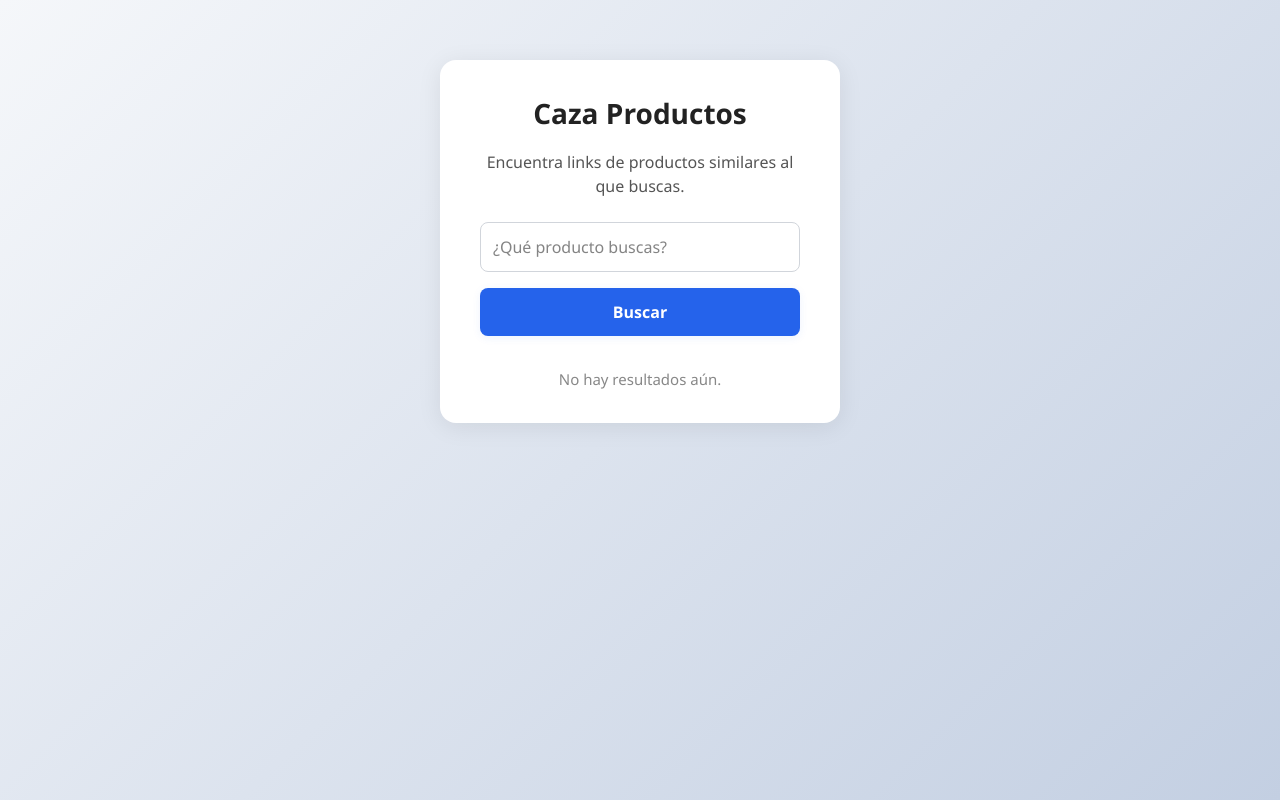
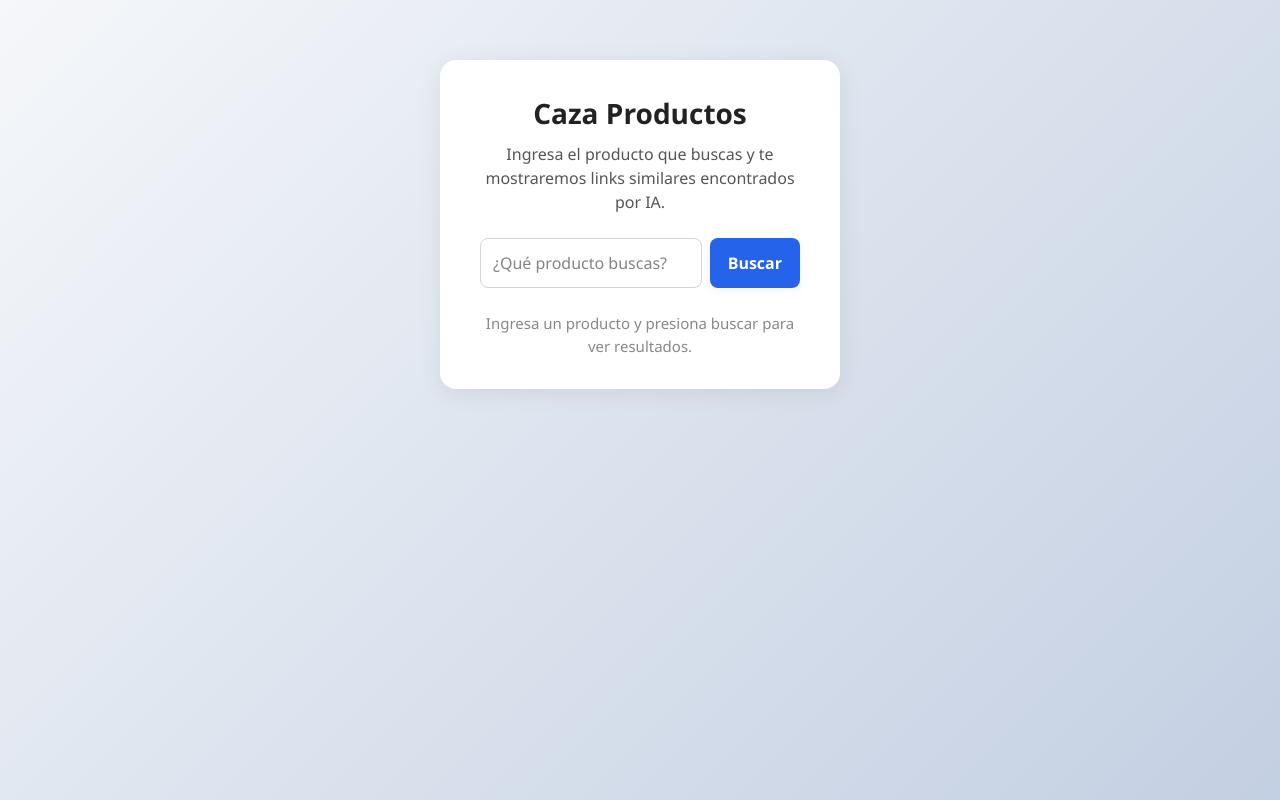
Before and after one commit to CS-DaviMagalhaes/Caza-Productos, a Next.js app in the folder frontend/: page / in a window 1280 px wide. Built offline with nearby package versions, Linux system fonts and the light colour scheme.

Commit message:
Adaptando para backend

```diff
--- a/frontend/app/page.tsx
+++ b/frontend/app/page.tsx
@@ -1,21 +1,43 @@
 "use client";
 import React, { useState } from "react";
 
+type Product = {
+  name: string;
+  url: string;
+};
+
+export default function Home() {
+  const [query, setQuery] = useState("");
+  const [results, setResults] = useState<Product[]>([]);
+  const [loading, setLoading] = useState(false);
+  const [error, setError] = useState("");
+
+  const handleSearch = async () => {
+    if (!query.trim()) return;
+    setLoading(true);
+    setError("");
+    setResults([]);
+
+    try {
+      // Simulación de llamada a API. Reemplaza por tu endpoint real.
+      // const res = await fetch(`/api/similar-products?q=${encodeURIComponent(query)}`);
+      // const data = await res.json();
+      // setResults(data);
+
+      // Simulación temporal
+      setTimeout(() => {
         const mockProducts = [
           { name: "Producto 1", url: "https://ejemplo.com/producto-1" },
           { name: "Producto 2", url: "https://ejemplo.com/producto-2" },
           { name: "Producto 3", url: "https://ejemplo.com/producto-3" },
-];
-
-export default function Home() {
-  const [query, setQuery] = useState("");
-  const [results, setResults] = useState<typeof mockProducts>([]);
-
-  const handleSearch = () => {
-    const filtered = mockProducts.filter(p =>
-      p.name.toLowerCase().includes(query.toLowerCase())
-    );
-    setResults(filtered);
+        ].filter(p => p.name.toLowerCase().includes(query.toLowerCase()));
+        setResults(mockProducts);
+        setLoading(false);
+      }, 1200);
+    } catch (err) {
+      setError("Hubo un problema al buscar productos. Intenta de nuevo.");
+      setLoading(false);
+    }
   };
 
   return (
@@ -41,12 +63,13 @@ export default function Home() {
           textAlign: "center",
         }}
       >
-        <h1 style={{ fontWeight: 700, fontSize: 28, marginBottom: 16, color: "#222" }}>
+        <h1 style={{ fontWeight: 700, fontSize: 28, marginBottom: 8, color: "#222" }}>
           Caza Productos
         </h1>
-        <p style={{ color: "#555", marginBottom: 24 }}>
-          Encuentra links de productos similares al que buscas.
+        <p style={{ color: "#555", marginBottom: 24, fontSize: 16 }}>
+          Ingresa el producto que buscas y te mostraremos links similares encontrados por IA.
         </p>
+        <div style={{ display: "flex", gap: 8, marginBottom: 16 }}>
           <input
             type="text"
             placeholder="¿Qué producto buscas?"
@@ -54,34 +77,62 @@ export default function Home() {
             onChange={e => setQuery(e.target.value)}
             style={{
               padding: 12,
-            marginBottom: 16,
               width: "100%",
               borderRadius: 8,
               border: "1px solid #d1d5db",
               fontSize: 16,
               outline: "none",
+              flex: 1,
             }}
+            onKeyDown={e => e.key === "Enter" && handleSearch()}
+            disabled={loading}
           />
           <button
             onClick={handleSearch}
             style={{
-            padding: "12px 0",
-            width: "100%",
+              padding: "0 18px",
               background: "#2563eb",
               color: "#fff",
               fontWeight: 600,
               border: "none",
               borderRadius: 8,
               fontSize: 16,
-            cursor: "pointer",
+              cursor: loading ? "not-allowed" : "pointer",
               boxShadow: "0 2px 8px rgba(37,99,235,0.08)",
               transition: "background 0.2s",
+              opacity: loading ? 0.7 : 1,
             }}
+            disabled={loading}
           >
-          Buscar
+            {loading ? "Buscando..." : "Buscar"}
           </button>
-        <div style={{ marginTop: 32 }}>
-          {results.length > 0 ? (
+        </div>
+        {error && (
+          <div style={{ color: "#e11d48", marginBottom: 16, fontSize: 15 }}>{error}</div>
+        )}
+        <div style={{ marginTop: 24 }}>
+          {loading ? (
+            <div style={{ color: "#2563eb", fontSize: 16, marginTop: 16 }}>
+              <span className="loader" style={{
+                display: "inline-block",
+                width: 18,
+                height: 18,
+                border: "3px solid #2563eb",
+                borderTop: "3px solid #fff",
+                borderRadius: "50%",
+                animation: "spin 1s linear infinite",
+                marginRight: 8,
+                verticalAlign: "middle"
+              }} />
+              Buscando productos similares...
+              <style>{`
+                @keyframes spin {
+                  0% { transform: rotate(0deg);}
+                  100% { transform: rotate(360deg);}
+                }
+              `}</style>
+            </div>
+          ) : results.length > 0 ? (
             <ul style={{ listStyle: "none", padding: 0 }}>
               {results.map(product => (
                 <li
@@ -120,7 +171,9 @@ export default function Home() {
               ))}
             </ul>
           ) : (
-            <p style={{ color: "#888", fontSize: 15 }}>No hay resultados aún.</p>
+            <div style={{ color: "#888", fontSize: 15, marginTop: 16 }}>
+              Ingresa un producto y presiona buscar para ver resultados.
+            </div>
           )}
         </div>
       </div>
```
Lines whose indentation alone changed are shown as unchanged.
